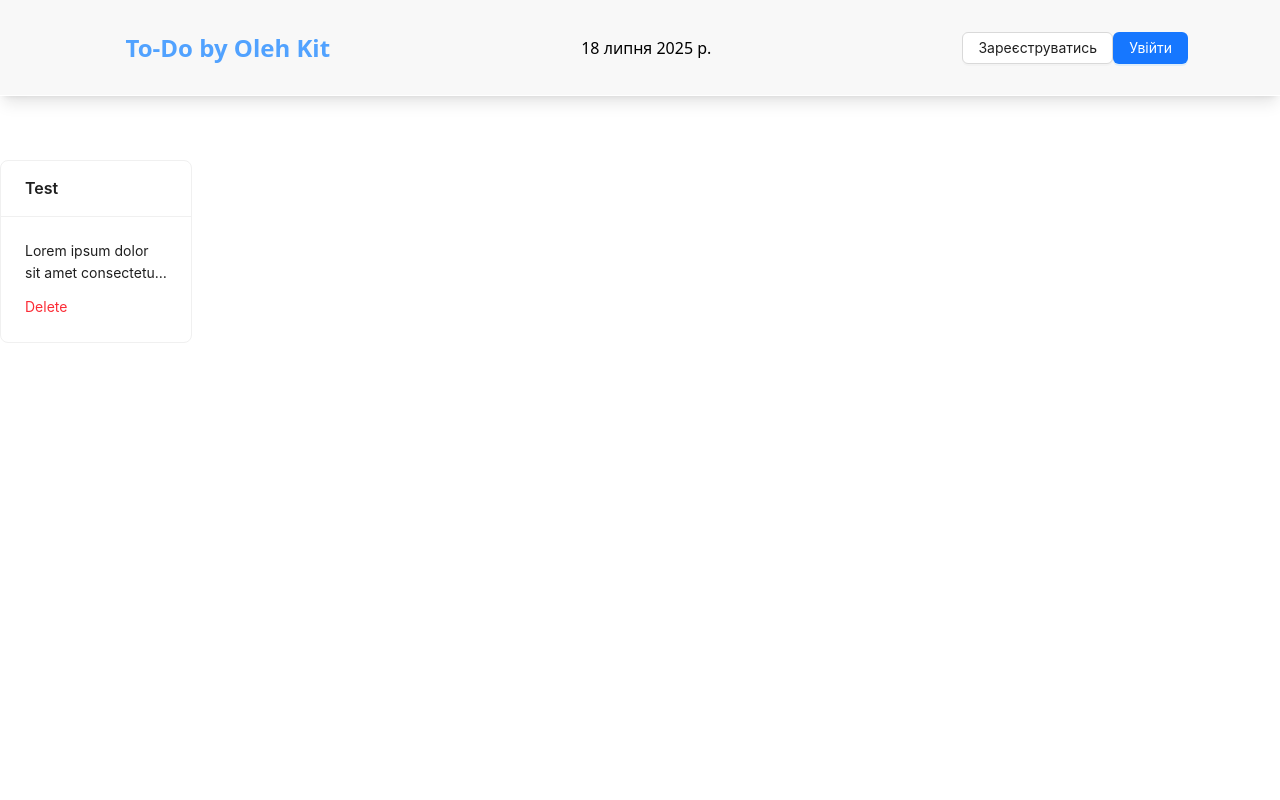
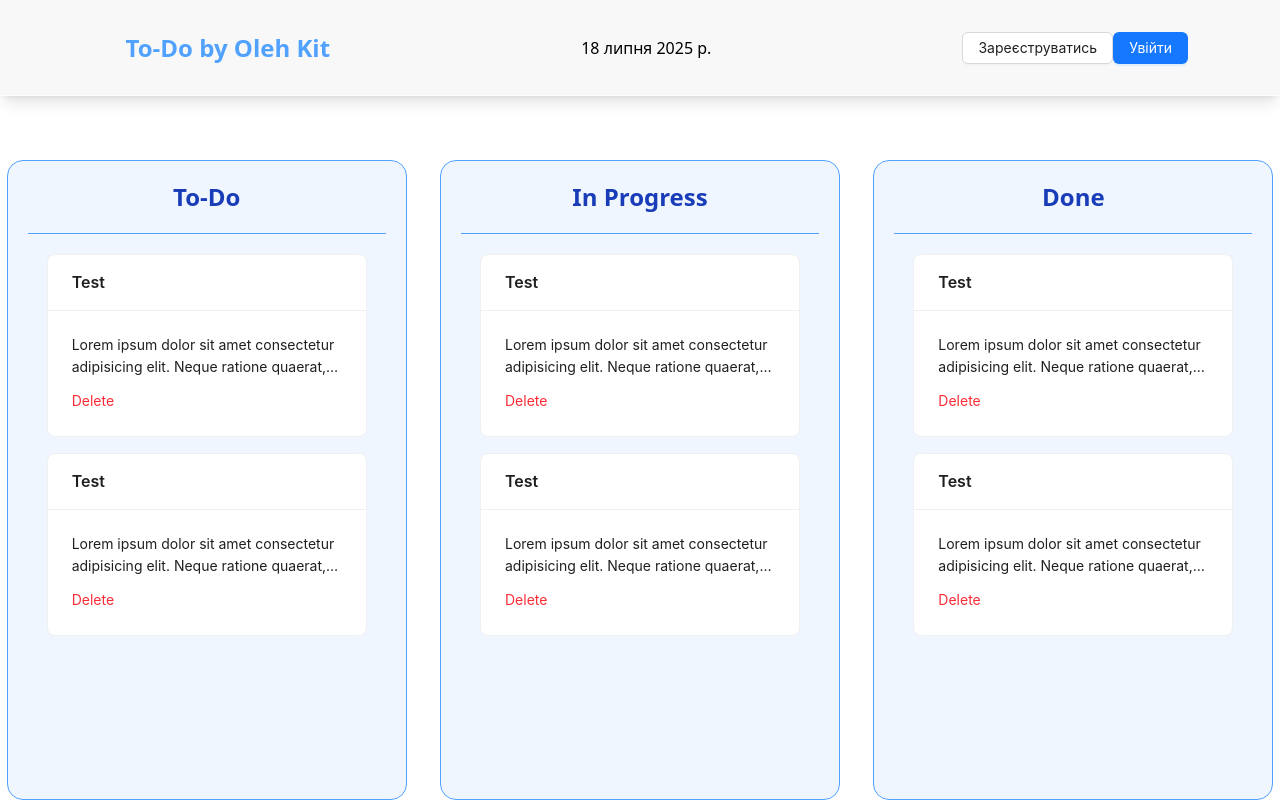
Before and after one commit to Kitukl/todo-softserve, a React (Vite) app: page / in a window 1280 px wide. Built offline with nearby package versions, Linux system fonts and the light colour scheme.

Commit message:
changed sizes

```diff
--- a/package.json
+++ b/package.json
@@ -10,6 +10,8 @@
     "preview": "vite preview"
   },
   "dependencies": {
+    "@dnd-kit/core": "^6.3.1",
+    "@dnd-kit/sortable": "^10.0.0",
     "@tailwindcss/vite": "^4.1.11",
     "antd": "^5.26.5",
     "react": "^19.1.0",
--- /dev/null
+++ b/src/components/StatusSection/StatusSection.tsx
@@ -0,0 +1,15 @@
+export const StatusSection = ({
+	status,
+	children,
+}: {
+	status: string
+	children: React.ReactNode
+}) => {
+	return (
+		<div className='flex flex-col items-center w-[25rem] gap-5 h-[80vh] border-1 border-blue-400 rounded-2xl bg-blue-50 overflow-scroll'>
+			<p className='font-semibold text-blue-800 text-2xl mt-5'>{status}</p>
+			<div className='border-b-1 border-blue-400 w-[90%]' />
+			<div className='flex flex-col items-center gap-4'>{children}</div>
+		</div>
+	)
+}
--- /dev/null
+++ b/src/components/StatusSection/index.ts
@@ -0,0 +1 @@
+export { StatusSection } from './StatusSection'
--- a/src/components/Task/Task.tsx
+++ b/src/components/Task/Task.tsx
@@ -1,15 +1,17 @@
-import Card from "antd/es/card/Card"
-import type { ITask } from "./types"
+import Card from 'antd/es/card/Card'
+import type { ITask } from './types'
 
-export const Task = ({task}: ITask) => {
-    return (
-        <div className="w-[12rem]">
-            <Card title={task.title} variant="outlined">
-                <div className="flex flex-col gap-3">
-                    <div className="line-clamp-2">{task.description}</div>
-                    <span className="text-red-500 hover:text-red-800 duration-350 hover:cursor-pointer">Delete</span>
-                </div>
-            </Card>
-        </div>
-    )
+export const Task = ({ task }: ITask) => {
+	return (
+		<div className='w-[20rem]'>
+			<Card title={task.title} variant='outlined'>
+				<div className='flex flex-col gap-3'>
+					<div className='line-clamp-2'>{task.description}</div>
+					<span className='text-red-500 hover:text-red-800 duration-350 hover:cursor-pointer'>
+						Delete
+					</span>
+				</div>
+			</Card>
+		</div>
+	)
 }
--- a/src/index.css
+++ b/src/index.css
@@ -1,4 +1,4 @@
-@import "tailwindcss";
+@import 'tailwindcss';
 
 :root {
 	font-family: system-ui, Avenir, Helvetica, Arial, sans-serif;
@@ -15,10 +15,7 @@
 	-moz-osx-font-smoothing: grayscale;
 }
 
-
 body {
 	margin: 0;
-  display: flex;
-  min-width: 320px;
-  min-height: 100vh;
+	padding: 0;
 }
--- a/src/sections/Hero/Hero.tsx
+++ b/src/sections/Hero/Hero.tsx
@@ -1,20 +1,32 @@
-import { Task } from "../../components/Task"
-import type { ITask } from "../../components/Task/types"
+import { StatusSection } from '../../components/StatusSection'
+import { Task } from '../../components/Task'
+import type { ITask } from '../../components/Task/types'
 
 export const Hero = () => {
-
 	const TASK = {
 		task: {
 			title: 'Test',
-            description: 'Lorem ipsum dolor sit amet consectetur adipisicing elit. Neque ratione quaerat, in debitis itaque eaque libero ea iure quam ex accusantium hic ad eos laborum reprehenderit laboriosam quo maiores voluptatum.',
+			description:
+				'Lorem ipsum dolor sit amet consectetur adipisicing elit. Neque ratione quaerat, in debitis itaque eaque libero ea iure quam ex accusantium hic ad eos laborum reprehenderit laboriosam quo maiores voluptatum.',
 			status: 'todo',
-            date: new Date()
-        }
+			date: new Date(),
+		},
 	} as ITask
 
 	return (
-        <section className="flex mt-[10rem]">
-            <Task task={TASK.task}/>
+		<section className='w-full flex mt-[10rem] flex-row justify-around gap-5'>
+			<StatusSection status='To-Do'>
+				<Task task={TASK.task} />
+				<Task task={TASK.task} />
+			</StatusSection>
+			<StatusSection status='In Progress'>
+				<Task task={TASK.task} />
+				<Task task={TASK.task} />
+			</StatusSection>
+			<StatusSection status='Done'>
+				<Task task={TASK.task} />
+				<Task task={TASK.task} />
+			</StatusSection>
 		</section>
 	)
 }
```
Also changed, not shown: src/App.tsx (+8 -9 lines), 1 other file (tests, documents, lock files or other folders). Lines whose indentation alone changed are shown as unchanged.
